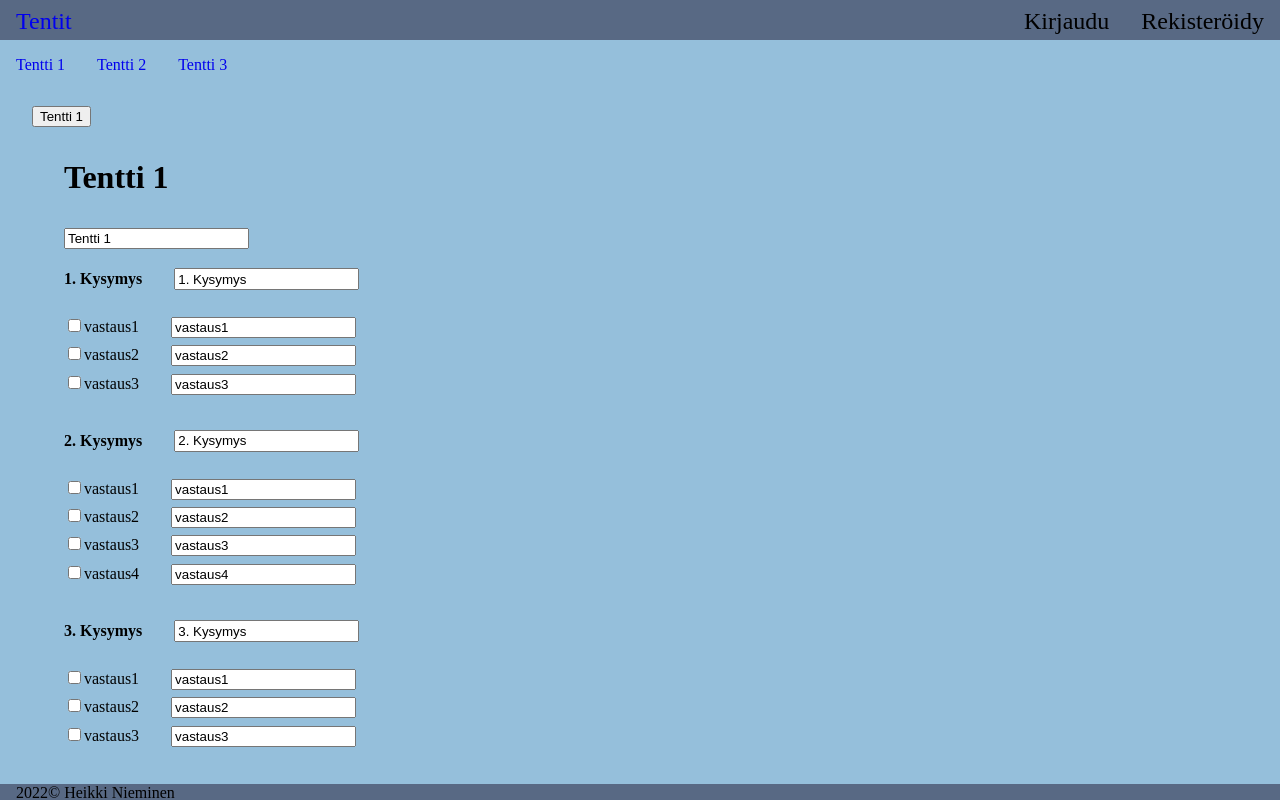
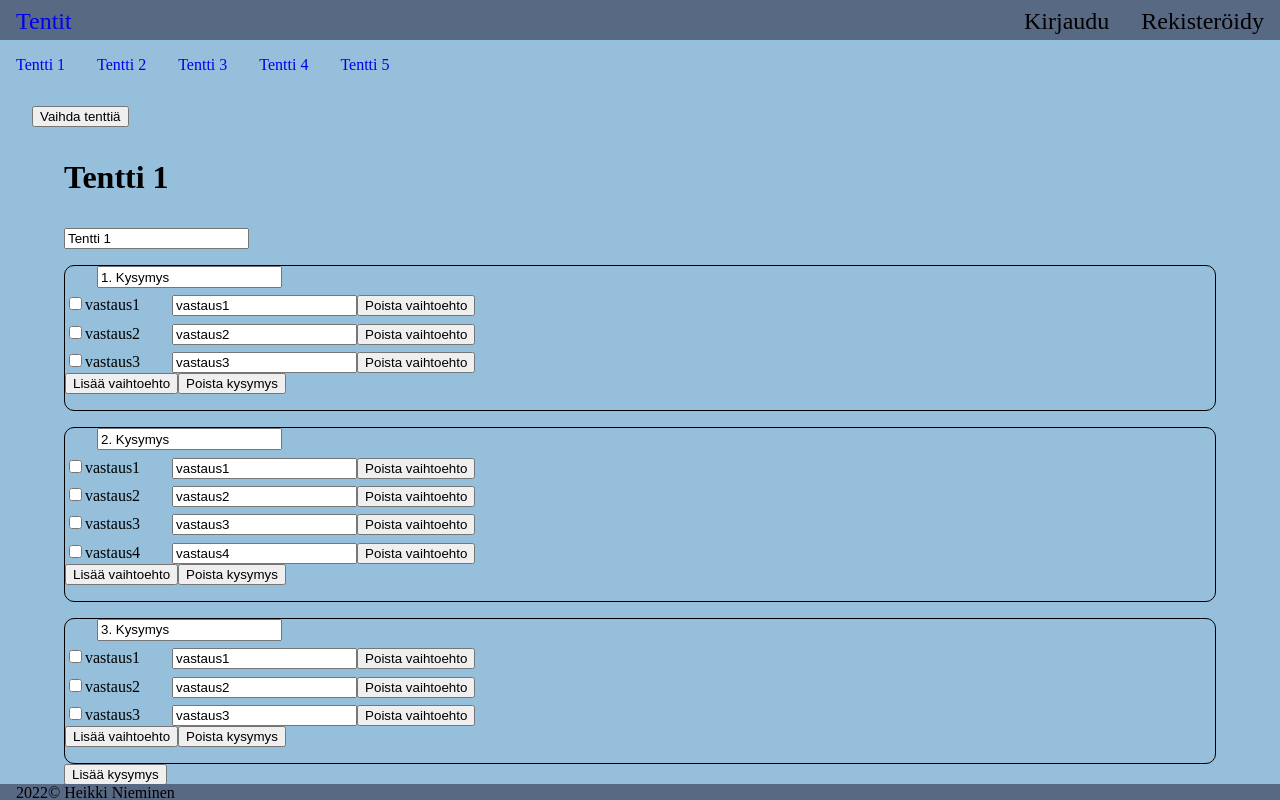
Before and after one commit to heikki-nieminen/FullStack2022, a React app in the folder tenttisovellus/: page / in a window 1280 px wide. Built offline with nearby package versions, Linux system fonts and the light colour scheme.

Commit message:
lisättiin reducer funktio tenttisovellukseen, sekä luotiin uusia nappeja toimintoineen

```diff
--- a/tenttisovellus/src/components/TenttiSovellus.js
+++ b/tenttisovellus/src/components/TenttiSovellus.js
@@ -1,6 +1,58 @@
 import './styles.css'
 import TulostaTentti from "./TulostaTentti"
-import {useState} from "react"
+import {useReducer} from "react"
+
+const reducer = (state, action) => {
+    switch (action.type) {
+        case "MUUTA_TENTIN_NIMI" : {
+            return {...state, nimi: action.payload.nimi}
+        }
+        case "MUUTA_KYSYMYS" : {
+            let tenttiKopio = {...state}
+            tenttiKopio.kysymykset[action.payload.kysymysIndex].kysymys = action.payload.kysymys
+            return tenttiKopio
+        }
+        case "MUUTA_VASTAUS" : {
+            let tenttiKopio = {...state}
+            tenttiKopio.kysymykset[action.payload.kysymysIndex].vastaukset[action.payload.vastausIndex] = action.payload.vastaus
+            return tenttiKopio
+        }
+        case "VAIHDA_TENTTI" : {
+            let tenttiKopio = {...state}
+            let index = action.payload.tentit.findIndex(object => {return object.nimi === tenttiKopio.nimi})
+            if (index < action.payload.tentit.length - 1) {
+                return action.payload.tentit[index + 1]
+            } else {
+                return action.payload.tentit[0]
+            }
+        }
+        // React.StrictMode aiheuttaa toisen kutsun
+        case "LISAA_VAIHTOEHTO" : {
+            let tenttiKopio = {...state}
+            //  console.log(tenttiKopio.kysymykset[action.payload.kysymysIndex].vastaukset.length)
+            tenttiKopio.kysymykset[action.payload.kysymysIndex].vastaukset.push(action.payload.vastaus)
+            return tenttiKopio
+        }
+        case "POISTA_VAIHTOEHTO" : {
+            let tenttiKopio = {...state}
+            delete tenttiKopio.kysymykset[action.payload.kysymysIndex].vastaukset[action.payload.vastausIndex]
+            return tenttiKopio
+        }
+        case "LISAA_KYSYMYS" : {
+            let tenttiKopio = {...state}
+            tenttiKopio.kysymykset.push({kysymys: action.payload.kysymys, vastaukset: []})
+            return tenttiKopio
+        }
+        case "POISTA_KYSYMYS" : {
+            let tenttiKopio = {...state}
+            delete tenttiKopio.kysymykset[action.payload.kysymysIndex]
+            return tenttiKopio
+        }
+        default : {
+
+        }
+    }
+}
 
 const TenttiSovellus = () => {
 
@@ -9,6 +61,8 @@ const TenttiSovellus = () => {
     let tentit = [tentti1, tentti2]
 
     tentit.push({nimi: "Tentti 3", kysymykset: []})
+    tentit.push({nimi: "Tentti 4", kysymykset: []})
+    tentit.push({nimi: "Tentti 5", kysymykset: []})
 
     tentti1.kysymykset.push({kysymys: "1. Kysymys", vastaukset: ["vastaus1", "vastaus2", "vastaus3"]})
     tentti1.kysymykset.push({kysymys: "2. Kysymys", vastaukset: ["vastaus1", "vastaus2", "vastaus3", "vastaus4"]})
@@ -18,10 +72,10 @@ const TenttiSovellus = () => {
     tentti2.kysymykset.push({kysymys: "2. Kysymys", vastaukset: ["vastaus1", "vastaus2", "vastaus3"]})
     tentti2.kysymykset.push({kysymys: "3. Kysymys", vastaukset: ["vastaus1", "vastaus2", "vastaus3"]})
 
-    const [nykyinenTentti, setNykyinenTentti] = useState(0)
-    const [tentti, setTentti] = useState(tentit[nykyinenTentti])
+    //const [nykyinenTentti, setNykyinenTentti] = useState(1)
+    const [tentti, dispatch] = useReducer(reducer, tentit[0])
 
-    const muutaTentinNimi = (nimi) => {
+    /*const muutaTentinNimi = (nimi) => {
         setTentti({...tentti, nimi: nimi})
     }
 
@@ -35,20 +89,21 @@ const TenttiSovellus = () => {
         const uusiTentti = JSON.parse(JSON.stringify(tentti))
         uusiTentti.kysymykset[kysymysIndex].vastaukset[vastausIndex] = uusiVastaus
         setTentti(uusiTentti)
-    }
+    }*/
 
-    const muutaTentti = () => {
-        let temp
+    /*const muutaTentti = () => {
+        let index
         if (nykyinenTentti < tentit.length - 1) {
-            temp = nykyinenTentti + 1
-            setNykyinenTentti(temp)
+            index = nykyinenTentti + 1
+            setNykyinenTentti(index)
         } else {
-            temp = 0
-            setNykyinenTentti(temp)
+            index = 0
+            setNykyinenTentti(index)
         }
-        const tenttiKopio = JSON.parse(JSON.stringify(tentit[temp]))
-        setTentti(tenttiKopio)
-    }
+        const tenttiKopio = JSON.parse(JSON.stringify(tentit[index]))
+        setTentti(tentit[index])
+        console.log(nykyinenTentti)
+    }*/
 
     return (
         <div className="main-content">
@@ -59,10 +114,11 @@ const TenttiSovellus = () => {
             </div>
             <div className="tentti">
                 <button onClick={(event) => {
-                    muutaTentti()
-                }}>{tentti.nimi}</button>
-                <TulostaTentti tentti={tentti} muutaTentinNimi={muutaTentinNimi} muutaKysymys={muutaKysymys}
-                               muutaVastaus={muutaVastaus}/>
+                    dispatch({type: "VAIHDA_TENTTI", payload: {tentit}})
+                }}>Vaihda tenttiä
+                </button>
+
+                <TulostaTentti tentti={tentti} dispatch={dispatch}/>
             </div>
         </div>
     )
--- a/tenttisovellus/src/components/TulostaKysymys.js
+++ b/tenttisovellus/src/components/TulostaKysymys.js
@@ -4,9 +4,11 @@ const TulostaKysymys = (props) => {
     return (
         <div className="kysymys">
             <div className="kysymys-rivi">
-                <h4 className="kysymys-title">{props.kysymys.kysymys}</h4>
-                <input type="text" className="text-input" onChange={(event) => {
-                    props.muutaKysymys(props.index, event.target.value)
+                <input type="text" className="kysymys-title text-input" onChange={(event) => {
+                    props.dispatch({
+                        type: "MUUTA_KYSYMYS",
+                        payload: {kysymysIndex: props.index, kysymys: event.target.value}
+                    })
                 }}
                        value={props.kysymys.kysymys}
                 />
@@ -15,8 +17,25 @@ const TulostaKysymys = (props) => {
                 {props.kysymys.vastaukset.map((vastaus, index) => <TulostaVastaus key={index} kysymysIndex={props.index}
                                                                                   vastausIndex={index}
                                                                                   vastaus={vastaus}
-                                                                                  muutaVastaus={props.muutaVastaus}/>)}
+                                                                                  dispatch={props.dispatch}/>)}
             </div>
+            <button className="lisaa-vaihtoehto" onClick={(event) => {
+                console.log("LISÄÄ VAIHTOEHTO???")
+                let vastaus = window.prompt("Anna uusi vaihtoehto:", "")
+                props.dispatch({
+                    type: "LISAA_VAIHTOEHTO",
+                    payload: {kysymysIndex: props.index, vastaus: vastaus}
+                })
+            }
+            }>Lisää vaihtoehto
+            </button>
+            <button onClick={(event) => {
+                props.dispatch({
+                    type: "POISTA_KYSYMYS",
+                    payload: {kysymysIndex: props.index}
+                })
+            }}>Poista kysymys
+            </button>
         </div>
     )
 }
--- a/tenttisovellus/src/components/TulostaTentti.js
+++ b/tenttisovellus/src/components/TulostaTentti.js
@@ -6,15 +6,22 @@ const TulostaTentti = (props) => {
         <div className="tentti">
             <h3 className="tentti-title">{props.tentti.nimi}</h3>
             <input type="text" className="" onChange={(event) => {
-                props.muutaTentinNimi(event.target.value)
+                props.dispatch({type: "MUUTA_TENTIN_NIMI", payload: {nimi: event.target.value}})
             }}
                    value={props.tentti.nimi}
             />
 
             {props.tentti.kysymykset.map((kysymys, index) => <TulostaKysymys kysymys={kysymys} key={index} index={index}
-                                                                             muutaKysymys={props.muutaKysymys}
-                                                                             muutaVastaus={props.muutaVastaus}/>)}
+                                                                             dispatch={props.dispatch}/>)}
 
+            <button onClick={(event) => {
+                let kysymys = window.prompt("Anna uusi kysymys:", "")
+                props.dispatch({
+                    type: "LISAA_KYSYMYS",
+                    payload: {kysymys: kysymys}
+                })
+            }}>Lisää kysymys
+            </button>
         </div>
     )
 }
--- a/tenttisovellus/src/components/TulostaVastaus.js
+++ b/tenttisovellus/src/components/TulostaVastaus.js
@@ -5,10 +5,26 @@ const TulostaVastaus = (props) => {
             <input type="checkbox"/>
             {props.vastaus}
             <input type="text" className="text-input" onChange={(event) => {
-                props.muutaVastaus(props.kysymysIndex, props.vastausIndex, event.target.value)
+                props.dispatch({
+                    type: "MUUTA_VASTAUS", payload:
+                        {
+                            kysymysIndex: props.kysymysIndex,
+                            vastausIndex: props.vastausIndex,
+                            vastaus: event.target.value
+                        }
+                })
             }}
                    value={props.vastaus}
             />
+            <button onClick={(event) => {
+                props.dispatch({
+                    type: "POISTA_VAIHTOEHTO", payload: {
+                        kysymysIndex: props.kysymysIndex,
+                        vastausIndex: props.vastausIndex
+                    }
+                })
+            }}>Poista vaihtoehto
+            </button>
         </div>
     )
 }
--- a/tenttisovellus/src/components/styles.css
+++ b/tenttisovellus/src/components/styles.css
@@ -74,7 +74,11 @@ div.main-content {
 }
 
 div.kysymys {
+    margin-top: 1rem;
     padding-bottom: 1rem;
+    border: 1px solid black;
+    border-radius: 10px;
+
 }
 
 h3.tentti-title {
--- a/tenttisovellus/src/index.js
+++ b/tenttisovellus/src/index.js
@@ -5,12 +5,11 @@ import Header from "./components/Header"
 import Content from "./components/Content"
 import Footer from "./components/Footer"
 
-
 const root = ReactDOM.createRoot(document.getElementById('root'));
 root.render(
-    <React.StrictMode>
+    <div>
         <Header/>
         <Content/>
         <Footer/>
-    </React.StrictMode>
+    </div>
 );
```
